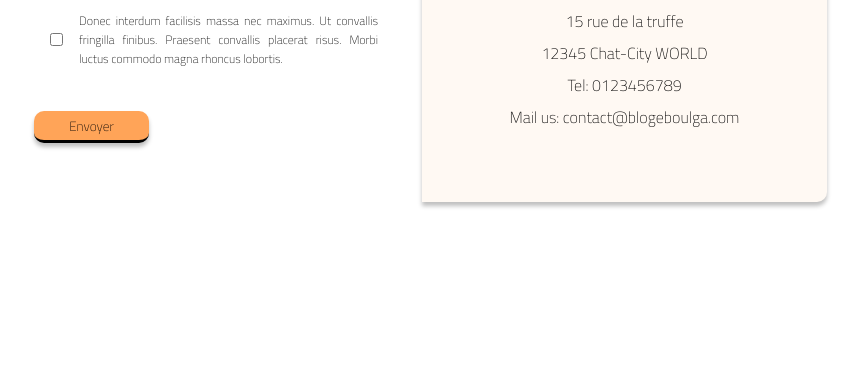
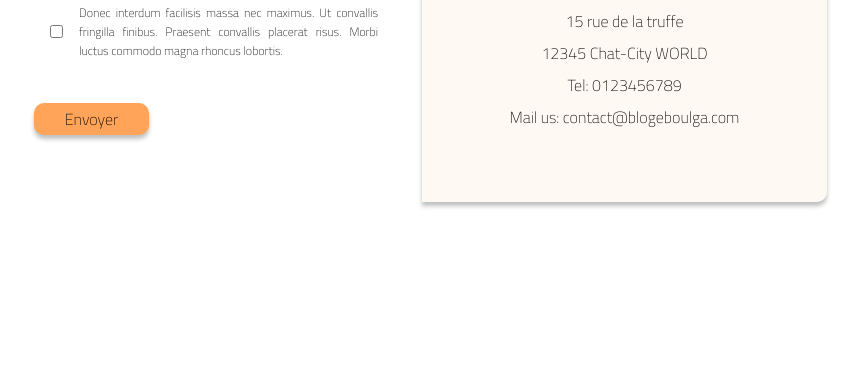
Before and after one commit to LuckyShuii/front-only-blog-e-boulga, a PHP site: page /contact_us.php in a window 1280 px wide. Shown: the part 730-1113 px from the top of the page, without its empty margins (218-1078 px from the left). Run offline with PHP 8.4, Linux system fonts and the light colour scheme.

Commit message:
evol about button and add animation for about_us

```diff
--- a/assets/css/contact_us.css
+++ b/assets/css/contact_us.css
@@ -88,7 +88,7 @@ textarea {
     margin-top: 2.65rem;
 }
 
-#validationButton input {
+#validationButton button {
     display: flex;
     width: 7.1875rem;
     height: 2.03606rem;
@@ -96,15 +96,21 @@ textarea {
     background: var(--Orange, #FFA458);
     box-shadow: 0px 4px 4px 0px rgba(0, 0, 0, 0.25);
     text-decoration: none;
+    align-items: center;
+    justify-content: center;
+    font-style: normal;
+    font-weight: 400;
+    font-size: 1rem;
+    border-style: none;
 }
 
-#validationButton input:hover {
+#validationButton button:hover {
     cursor: pointer;
 }
 
 input {
     border: none;
-    border-bottom: solid;
+    border-bottom: 1px solid;
 }
 
 /*Mobile*/
--- a/contact_us.php
+++ b/contact_us.php
@@ -60,7 +60,7 @@
                     <label for="validation">Donec interdum facilisis massa nec maximus. Ut convallis fringilla finibus. Praesent convallis placerat risus. Morbi luctus commodo magna rhoncus lobortis.</label>
                 </div>
                 <div id="validationButton">
-                    <input type="submit" value="Envoyer">
+                    <button name="envoyer" type="submit" form="contactUsForm">Envoyer</button>
                 </div>
             </form>
         </div>
```
Also changed, not shown: assets/css/about_us.css (+64 -0 lines).
